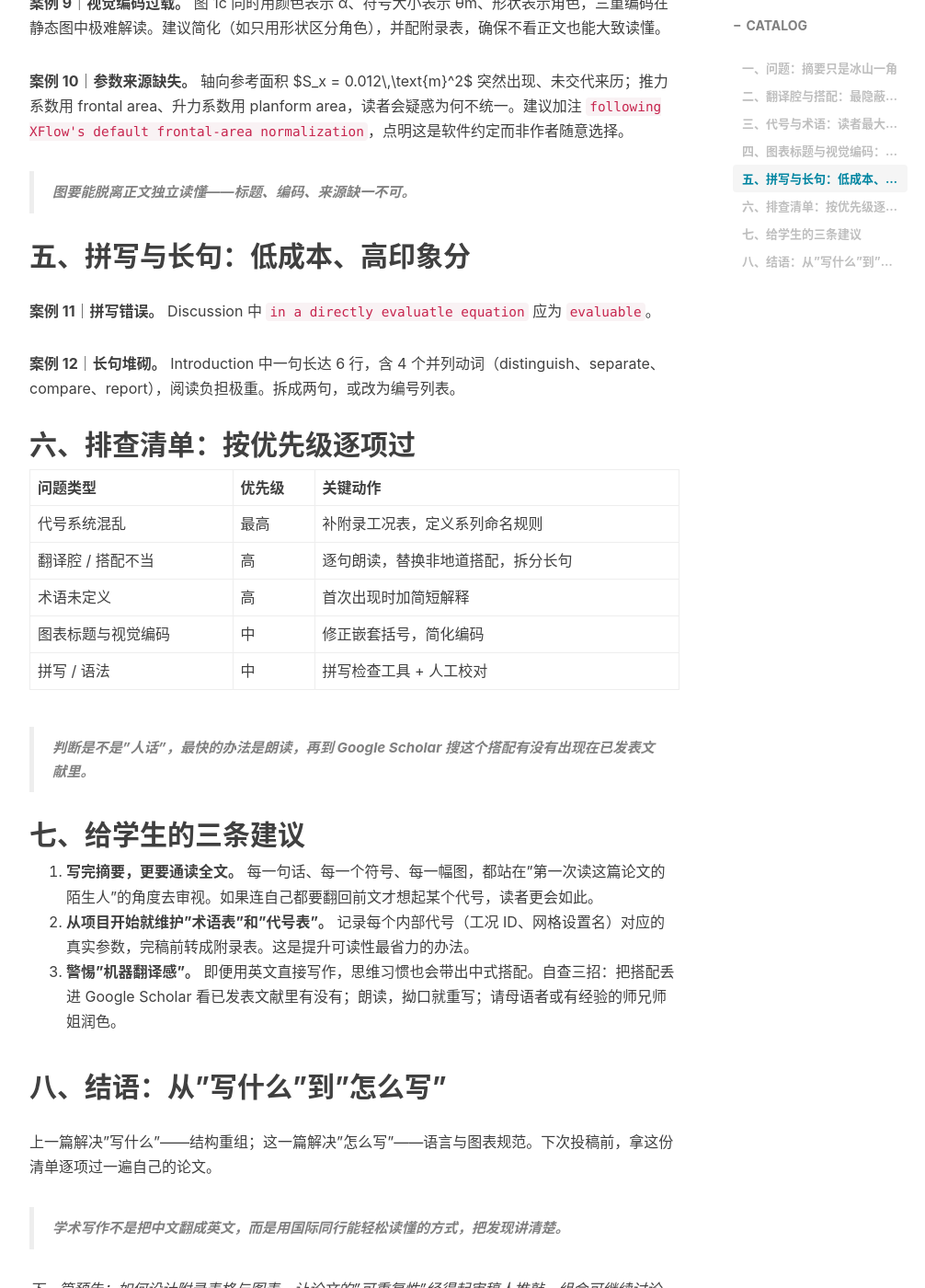
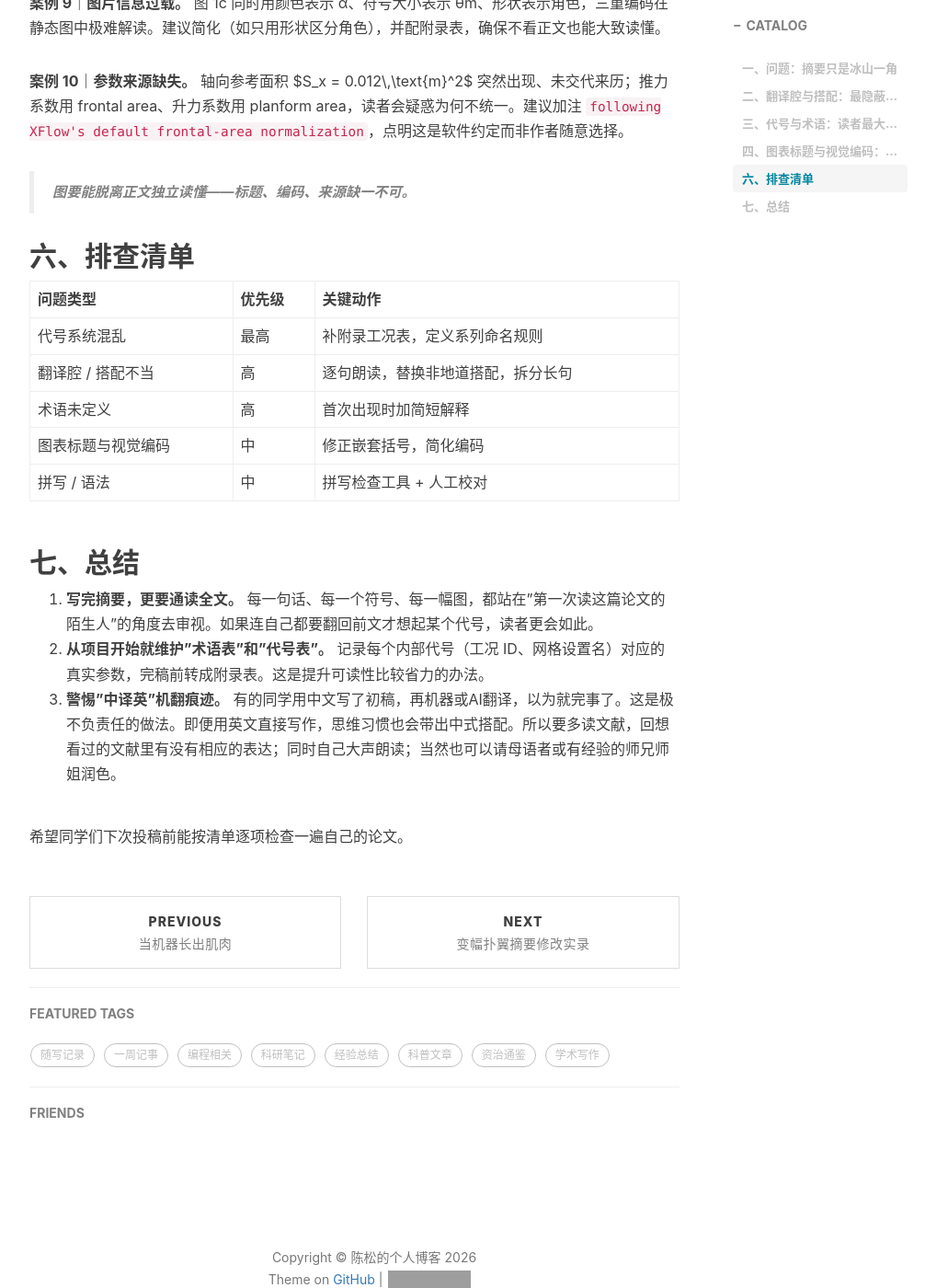
Before and after one commit to chensong212/chensong212.github.io, a Jekyll site: the page built from _posts/2026-09-27-fulltext-language-figure-audit.md, in a window 1280 px wide and 1400 px high, scrolled down 2685 px. Shown: the whole window at 92% size, without its empty margins (233-1239 px from the left). Built offline with Jekyll 4.4.1, drawn with Linux system fonts in a browser that asks for light colours; nearby versions of some CDN libraries; comment, search, counter and statistics services are not loaded; some of the changed text lies outside the part shown; grey boxes are pictures that could not be loaded.

Commit message:
update 2026-10-01

````diff
--- a/_posts/2026-08-19-abstract-revision.md
+++ b/_posts/2026-08-19-abstract-revision.md
@@ -32,11 +32,11 @@ tags:
 
 ## 2. 核心问题诊断
 
-### 2.1 摘要：参数趋势喧宾夺主
+### 2.1 摘要：给人印象是一堆参数
 
 - **结构失衡**：全文 8 句话中，第 4 句用分号并列了四个单因素趋势（速度、频率、幅度、攻角），占全文近 40% 篇幅。读者读完一半还不知道文章到底做了什么方法创新。
 - **细节过度**：攻角趋势中给出了精确角度范围 “between 7.5° and 10°”，这是正文结果部分的离散数据点，放在摘要中既破坏与其他趋势的详略平衡，又让读者误以为这是普适规律。
-- **语言翻译腔**：大量被动语态（“was conducted”, “were used”）、中式直译（“Along the sampled...”, “establish complementary data-driven routes”）、以及生硬短语（“without a monotonic lift benefit”）。
+- **中文直译痕迹明显**：大量被动语态（“was conducted”, “were used”）、中式直译（“Along the sampled...”, “establish complementary data-driven routes”）、以及生硬短语（“without a monotonic lift benefit”）。
 
 ### 2.2 Highlights：与摘要和正文均不匹配
 
@@ -46,7 +46,7 @@ tags:
 
 ---
 
-## 3. 修改方案：全新摘要与 Highlights
+## 3. 修改方案：
 
 ### 3.1 新摘要（修改版）
 
@@ -54,9 +54,9 @@ tags:
 
 ### 3.2 新 Highlights（修改版）
 
-- **A data-driven framework couples symbolic regression (explicit) and a DNN ensemble (accurate) for flapping-wing aerodynamics.**
-- **Symbolic regression yields a compact mean-lift expression (RMSE 0.0292), trading interpretability against a more accurate Ridge baseline (RMSE 0.0234).**
-- **The DNN ensemble achieves approximately 2% range-normalized RMSE for phase-resolved thrust and lift, with errors increasing from interpolation to frequency extrapolation.**
+- A data-driven framework couples symbolic regression (explicit) and a DNN ensemble (accurate) for flapping-wing aerodynamics.
+- Symbolic regression yields a compact mean-lift expression (RMSE 0.0292), trading interpretability against a more accurate Ridge baseline (RMSE 0.0234).
+- The DNN ensemble achieves approximately 2% range-normalized RMSE for phase-resolved thrust and lift, with errors increasing from interpolation to frequency extrapolation.
 
 ---
 
@@ -79,40 +79,33 @@ tags:
 
 ### 4.2 语言去翻译腔
 
-- **主动语态**：全篇使用 `We develop`, `we establish` 等，避免 `was conducted` 等被动。
-- **动词精准**：`presents` (框架), `develop` (模型), `attains` (精度), `outperforming` (对比), `defining` (边界)。
-- **逻辑连接**：用 `while` (对比 SR 和 Ridge), `thereby` (误差导致边界), `either...or` (选择意义) 等自然衔接。
-- **删减冗余**：去掉 `Here,`, `Along the sampled...`, `creating distinct requirements` 等中式直译。
+- 全篇使用 `We develop`, `we establish` 等，避免 `was conducted` 等被动。
+- `presents` (框架), `develop` (模型), `attains` (精度), `outperforming` (对比), `defining` (边界)。
+- 用 `while` (对比 SR 和 Ridge), `thereby` (误差导致边界), `either...or` (选择意义) 等自然衔接。
+- 去掉 `Here,`, `Along the sampled...`, `creating distinct requirements` 等中式直译。
 
 ### 4.3 Highlights 的同步调整
 
-Highlights 必须与摘要的“贡献导向”一致，且每条应是一个独立、自包含的卖点。
+Highlights 需要与摘要的“贡献导向”一致，且每条应是一个独立、自包含的卖点。
 
 - **第1条**：删除旧亮点1（速度趋势），改为突出**框架双模型结构**，点明“显式 vs 准确”的互补性。
 - **第2条**：保留 SR 的 RMSE 0.0292，但**补入 Ridge 的 0.0234 作为对比**，明确“可解释性-准确性权衡”。
-- **第3条**：将具体数字 1.77–1.80% 改为 **approximately 2%**（只告诉读者大致误差量级），并将误差递增规律（插值→外推）作为边界依据，完全剔除不准确的“explicit validity boundaries”说法。
+- **第3条**：将具体数字 1.77–1.80% 改为 **approximately 2%**（只告诉读者大致误差量级），并将误差递增规律（插值→外推）作为边界依据，剔除不准确的“explicit validity boundaries”说法。
 
 ### 4.4 细节处理原则
 
 - **具体数字**：摘要中保留 SR 和 DNN 的精确 RMSE（因为这是方法性能的核心证据），但 Highlights 中 DNN 精度改用约数，符合“亮点”的概括性要求。
-- **攻角推力-阻力转变**：完全删除 7.5°–10° 这个具体区间，因为这不是文章贡献，且数字过于具体。正文 Results 部分已有完整数据，摘要无需重复。
-- **符号回归的 “frozen”**：改为 `selected`，更准确。
+- **攻角推力-阻力转变**：删除 7.5°–10° 这个具体区间，因为这不是文章贡献，且数字过于具体。正文 Results 部分已有完整数据，摘要无需重复。
 
 ---
 
-## 5. 给学生们的三点写作建议
+## 5. 给学生们的两点写作建议
 
-1. **摘要不是“实验报告”，而是“贡献宣言”**
-   永远先问自己：如果读者只记住一句话，我希望是哪句？把这句话放在摘要最前面。参数影响、数据细节、符号约定都是支撑材料，能压缩就压缩，能删除就删除。
+1. **摘要不是“实验报告”，而是要告诉别人我做了什么贡献**
+   先问自己：如果读者只记住一句话，我希望是哪句？把这句话放在摘要最前面。参数影响、数据细节、符号约定都是支撑材料，能压缩就压缩，能删除就删除。
 
 2. **Highlights 是“广告语”，不是“目录”**
-   每条 Highlight 应该让非专业编辑一眼看懂你的创新点，并愿意点开全文。避免模糊表述（如 “explicit validity boundaries”），用具体对比（如 “trading interpretability against accuracy”）和关键数字（但非全部细节）来支撑。
-
-3. **警惕“翻译腔”的三种典型症状**
-   - 过度被动语态（尤其 “was conducted/were used”）
-   - 直译中文连接词（“Along...”, “Based on... we found that”）
-   - 抽象名词堆砌（“establish complementary data-driven routes”）
-   修改方法：写完摘要后，大声朗读，如果觉得拗口，就拆成短句或换主动动词。
+   每条 Highlight 应该让非专业编辑一眼看懂创新点，并愿意点开全文。避免模糊表述（如 “explicit validity boundaries”），用具体对比（如 “trading interpretability against accuracy”）和关键数字（但非全部细节）来支撑。
 
 ---
 
--- a/_posts/2026-09-27-fulltext-language-figure-audit.md
+++ b/_posts/2026-09-27-fulltext-language-figure-audit.md
@@ -21,7 +21,7 @@ tags:
 
 ## 二、翻译腔与搭配：最隐蔽的拒稿理由
 
-这类错误语法没错、意思也对，但母语者不会那样写，读起来就是"不像人话"。
+这类错误语法没错、意思也对，但母语者不会那样写，读起来感觉很别扭。
 
 **案例 1｜引言首句。** 原文：
 
@@ -37,7 +37,7 @@ tags:
 
 **案例 4｜用词误导。** `The opposite velocity trends follow from normalization rather than contradictory data` 会让人以为数据本身冲突，其实只是归一化导致趋势相反。改 `contradictory trends` 或 `apparently contradictory observations`。
 
-**案例 5｜拟人化。** `The other one-factor sequences also resist simple generalization` 中的 `resist` 拟人，虽可理解，但更客观的说法是 `do not lend themselves to simple generalization`。
+**案例 5｜用词不当。** `The other one-factor sequences also resist simple generalization` 中的 `resist` 拟人化的用词，虽可理解，但不恰当。改为： `cannot be easily generalized`。
 
 > **翻译腔最隐蔽：语法没错、意思也对，但母语者不会那样写。**
 
@@ -56,25 +56,19 @@ tags:
 
 ## 四、图表标题与视觉编码：能不能脱离正文读懂
 
-**案例 8｜嵌套括号错误。** 图 4、图 5 标题用了 `(\textbf{(a)})` 语法，PDF 输出成 `((a))`，不符合学术规范。正确写法：
+**案例 8｜标题不够规范。** 图 4、图 5 标题用了 `(\textbf{(a)})` 语法，PDF 输出成 `((a))`，不符合学术规范。正确写法：
 
 ```text
 (a) Cycle-averaged coefficients for the A-series velocity sequence; (b) Mean forces for the A-series velocity sequence.
 ```
 
-**案例 9｜视觉编码过载。** 图 1c 同时用颜色表示 α、符号大小表示 θm、形状表示角色，三重编码在静态图中极难解读。建议简化（如只用形状区分角色），并配附录表，确保不看正文也能大致读懂。
+**案例 9｜图片信息过载。** 图 1c 同时用颜色表示 α、符号大小表示 θm、形状表示角色，三重编码在静态图中极难解读。建议简化（如只用形状区分角色），并配附录表，确保不看正文也能大致读懂。
 
 **案例 10｜参数来源缺失。** 轴向参考面积 $S_x = 0.012\,\text{m}^2$ 突然出现、未交代来历；推力系数用 frontal area、升力系数用 planform area，读者会疑惑为何不统一。建议加注 `following XFlow's default frontal-area normalization`，点明这是软件约定而非作者随意选择。
 
 > **图要能脱离正文独立读懂——标题、编码、来源缺一不可。**
 
-## 五、拼写与长句：低成本、高印象分
-
-**案例 11｜拼写错误。** Discussion 中 `in a directly evaluatle equation` 应为 `evaluable`。
-
-**案例 12｜长句堆砌。** Introduction 中一句长达 6 行，含 4 个并列动词（distinguish、separate、compare、report），阅读负担极重。拆成两句，或改为编号列表。
-
-## 六、排查清单：按优先级逐项过
+## 六、排查清单
 
 | 问题类型 | 优先级 | 关键动作 |
 | --- | --- | --- |
@@ -84,18 +78,10 @@ tags:
 | 图表标题与视觉编码 | 中 | 修正嵌套括号，简化编码 |
 | 拼写 / 语法 | 中 | 拼写检查工具 + 人工校对 |
 
-> **判断是不是"人话"，最快的办法是朗读，再到 Google Scholar 搜这个搭配有没有出现在已发表文献里。**
-
-## 七、给学生的三条建议
+## 七、总结
 
 1. **写完摘要，更要通读全文。** 每一句话、每一个符号、每一幅图，都站在"第一次读这篇论文的陌生人"的角度去审视。如果连自己都要翻回前文才想起某个代号，读者更会如此。
-2. **从项目开始就维护"术语表"和"代号表"。** 记录每个内部代号（工况 ID、网格设置名）对应的真实参数，完稿前转成附录表。这是提升可读性最省力的办法。
-3. **警惕"机器翻译感"。** 即便用英文直接写作，思维习惯也会带出中式搭配。自查三招：把搭配丢进 Google Scholar 看已发表文献里有没有；朗读，拗口就重写；请母语者或有经验的师兄师姐润色。
+2. **从项目开始就维护"术语表"和"代号表"。** 记录每个内部代号（工况 ID、网格设置名）对应的真实参数，完稿前转成附录表。这是提升可读性比较省力的办法。
+3. **警惕"中译英"机翻痕迹。** 有的同学用中文写了初稿，再机器或AI翻译，以为就完事了。这是极不负责任的做法。即便用英文直接写作，思维习惯也会带出中式搭配。所以要多读文献，回想看过的文献里有没有相应的表达；同时自己大声朗读；当然也可以请母语者或有经验的师兄师姐润色。
 
-## 八、结语：从"写什么"到"怎么写"
-
-上一篇解决"写什么"——结构重组；这一篇解决"怎么写"——语言与图表规范。下次投稿前，拿这份清单逐项过一遍自己的论文。
-
-> **学术写作不是把中文翻成英文，而是用国际同行能轻松读懂的方式，把发现讲清楚。**
-
-*下一篇预告：如何设计附录表格与图表，让论文的"可重复性"经得起审稿人推敲。组会可继续讨论。*
+希望同学们下次投稿前能按清单逐项检查一遍自己的论文。
````
Also changed, not shown: other parts of _posts/2026-09-27-fulltext-language-figure-audit.md (+1 -1 lines), _posts/2026-09-28-variable-amplitude-abstract-revision.md (+16 -25 lines).
